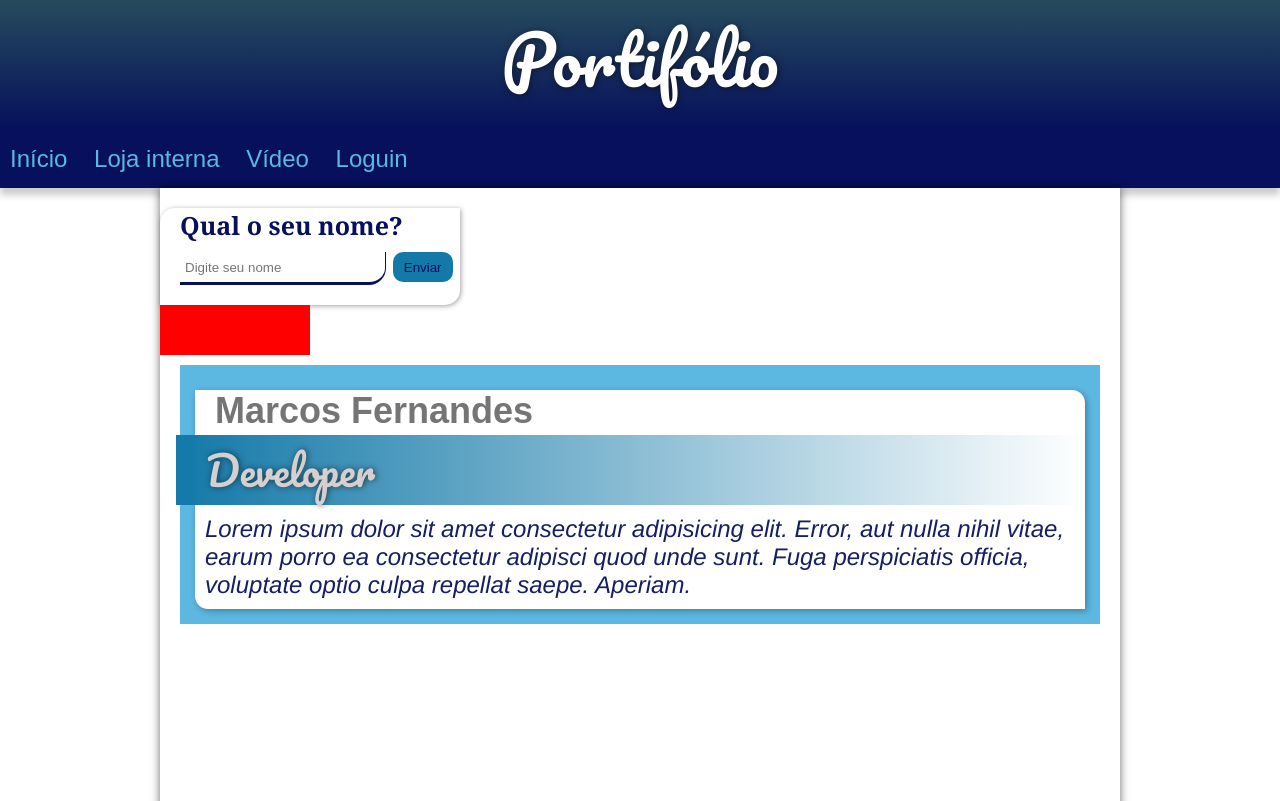
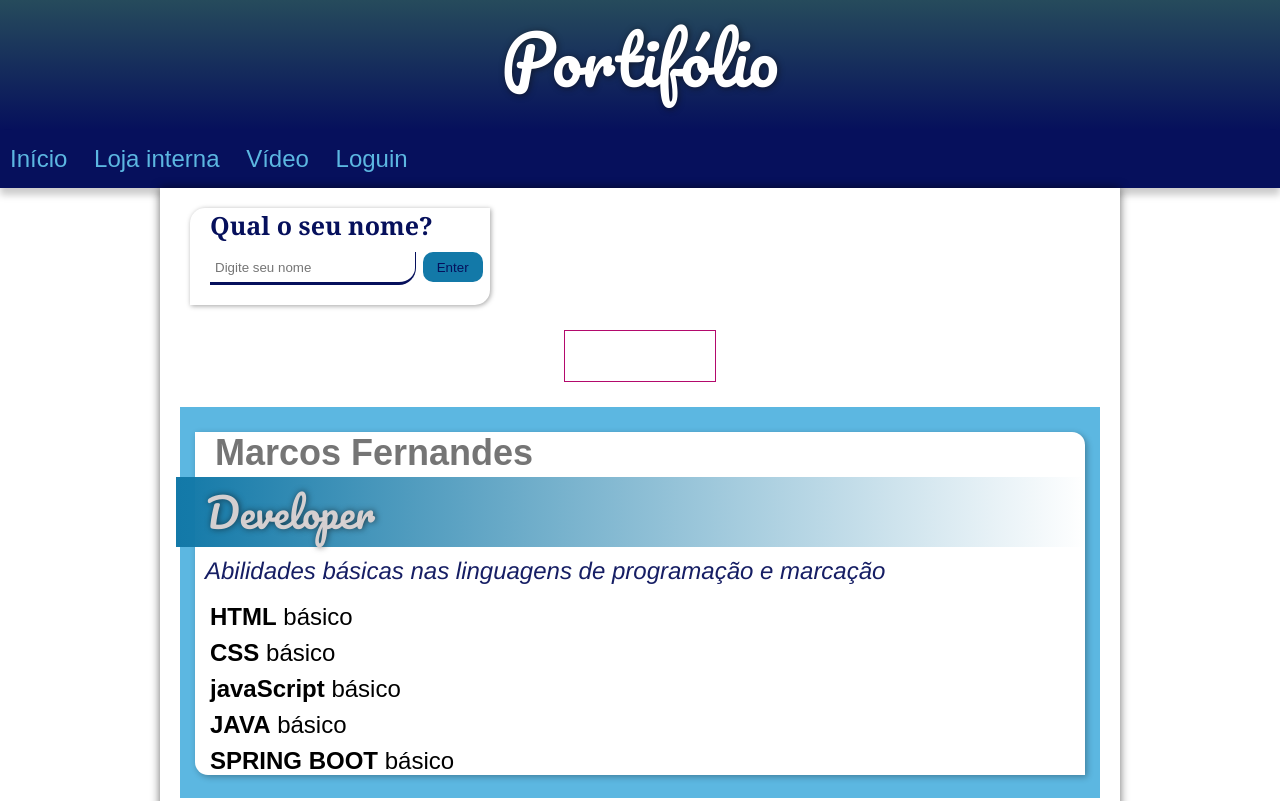
Before and after one commit to Marcos458/myRepository, a plain HTML site: page index.html in a window 1280 px wide. Shown: the top 801 px of the page. Drawn offline with Linux system fonts and the light colour scheme.

Commit message:
Atualização responcividade03

```diff
--- a/estilo/styleInicio.css
+++ b/estilo/styleInicio.css
@@ -96,11 +96,13 @@ main {
     border-bottom-left-radius: 10px;
     height: 100vh;
 
+
 }
 #dataHora {
     height: 50px;
     width: 150px;
-     background-color: red;
+    border: rgb(179, 9, 108) 1px solid;
+    margin: 25px auto 25px;
 
 
 }
@@ -109,10 +111,16 @@ main {
     box-shadow: 2px 2px 6px rgba(0, 0, 0, 0.301);
     border-bottom-left-radius: 13px;
     border-top-right-radius: 13px;
-    min-width: 280px;
+    min-width: 300px;
     max-width: 1000px;
     background-color: white;
+    height: auto;
 
+}
+ ul li {
+    list-style: none;
+    text-decoration: none;
+    margin: 8px 0px 8px 15px;
 }
 
 #container-a {
@@ -123,6 +131,7 @@ main {
     height: auto;
     min-width: 300px;
     max-width: 1000px;
+    margin-left: 30px;
 
 }
 section {
--- a/index.html
+++ b/index.html
@@ -30,11 +30,17 @@
     </nav>
     <main>
         <div id="container-a">
+
             <h1 id="saudacao">Qual o seu nome?</h1>
-            <input type="Nome" autocomplete="off" placeholder="Digite seu nome" class="bt" name="nome" id="nome">
-            <input id="bto" type="button" value="Enviar" onclick="verificar()">
+
+            <form action="">
+                <input type="text" autocomplete="off" placeholder="Digite seu nome" class="bt"  id="nome" required>
+                <input type="submit" id="bto" value="Enter">
+            </form>
+
             <div id="res">
             </div>
+
         </div>
 
         <div id="dataHora">
@@ -45,9 +51,14 @@
             <div id="container-b">
                 <h2>Marcos Fernandes</h2>
                 <h3>Developer</h3>
-                <p>Lorem ipsum dolor sit amet consectetur adipisicing elit. Error, aut nulla nihil vitae,
-                    earum porro ea consectetur adipisci quod unde sunt. Fuga perspiciatis officia, voluptate
-                    optio culpa repellat saepe. Aperiam.</p>
+                <p>Abilidades básicas nas linguagens de programação e marcação</p>
+                <ul>
+                    <li><strong>HTML</strong> básico</li>
+                     <li><strong>CSS</strong> básico</li>
+                     <li><strong>javaScript</strong> básico</li>
+                     <li><strong>JAVA</strong> básico</li>
+                     <li><STRong>SPRING BOOT</STRong> básico</li>
+                </ul>
             </div>
         </section>
         <script>
--- a/script-JS/script.js
+++ b/script-JS/script.js
@@ -2,7 +2,7 @@
 
 function verificar() {
 
-    var pess = window.document.querySelector('input#nome')
+    var pess = window.document.querySelector('#nome')
     var res = window.document.getElementById('res')
     var n = pess.value
 
@@ -25,6 +25,19 @@ function verificar() {
     } else if (hora < 5) {
         res.innerHTML += `<p class="p1"><strong>Boa Madrugada!</strong></p>`
     }
+
     pess.value = ''
     pess.focus()
+
 }
+
+
+document.addEventListener("keypress", function (e) {
+    if (e.key === 'Enter') {
+
+        var btn = document.querySelector("#bto");
+
+        btn.click();
+
+    }
+});
```
Also changed, not shown: Loja.html (+1 -1 lines), estilo/styleLoja.css (+10 -4 lines).
